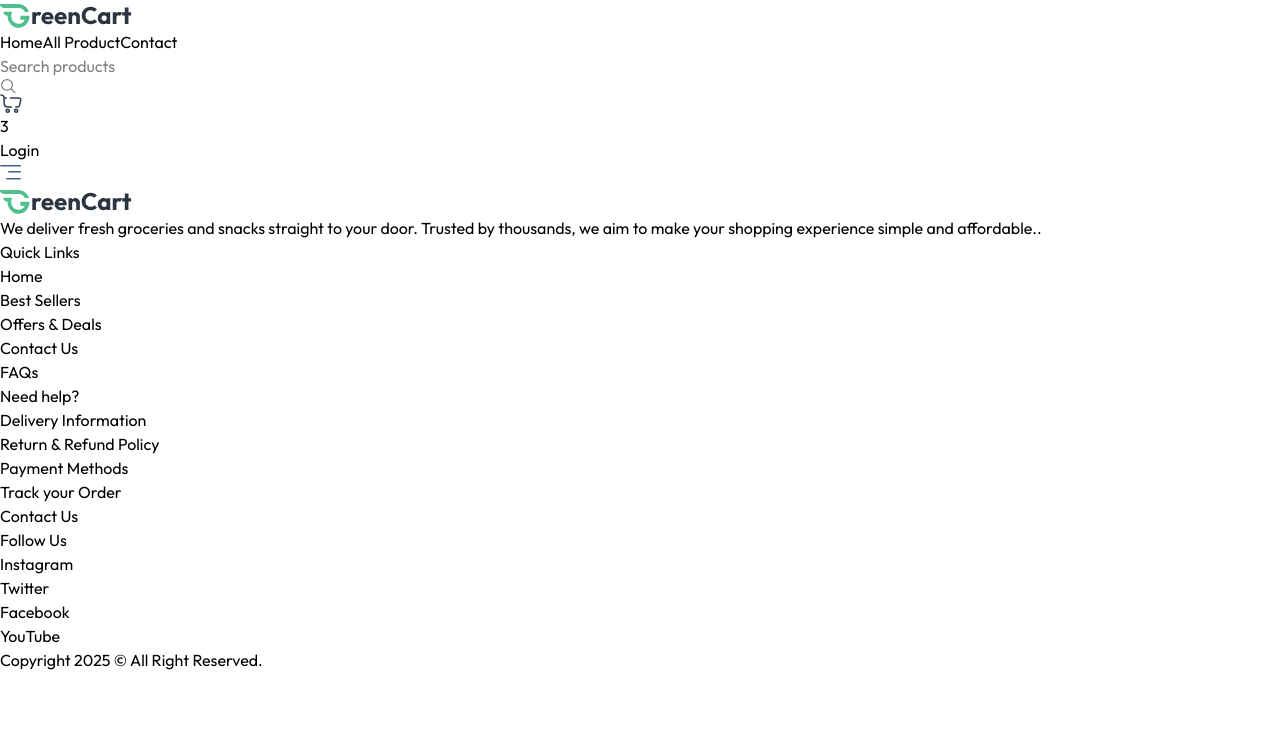
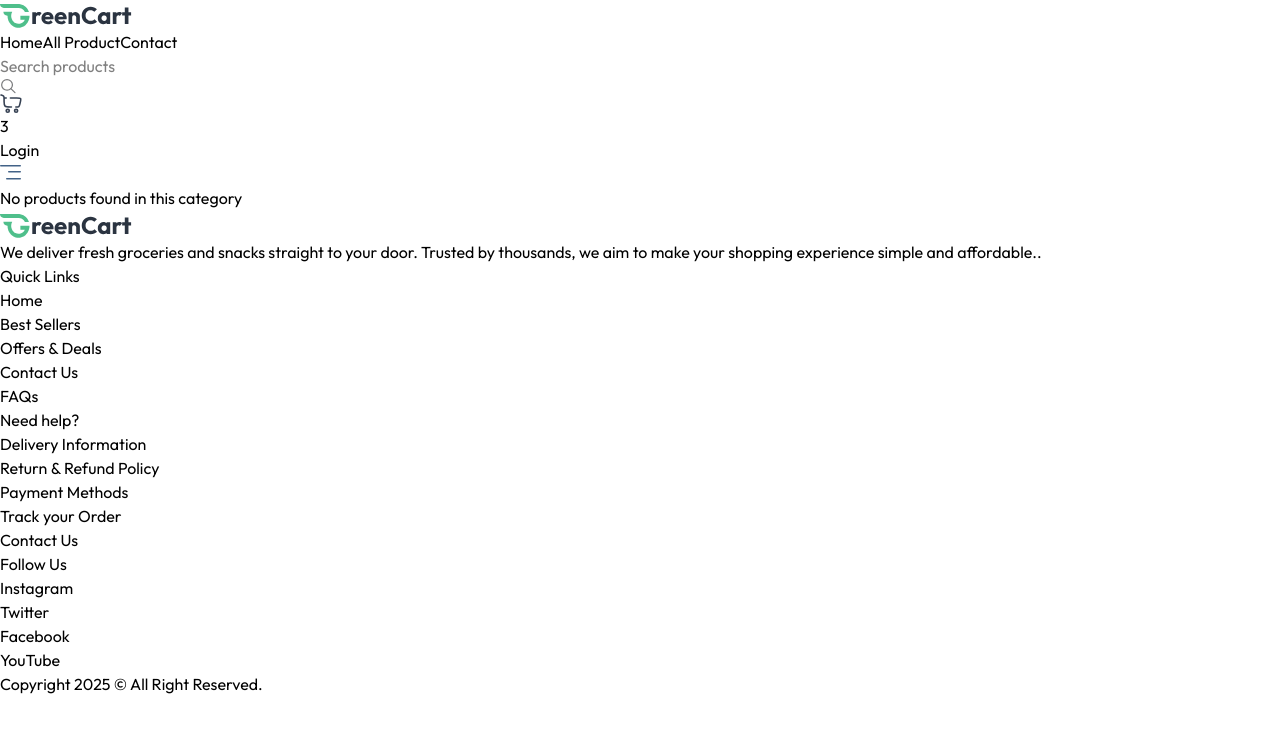
Before and after one commit to IrynaKhonina/greencart, a React (Vite) app in the folder client/: page /products/1 in a window 1280 px wide. Shown: the top 732 px of the page. Built offline with nearby package versions, Linux system fonts and the light colour scheme.

Commit message:
productCategory start

```diff
--- a/client/src/App.jsx
+++ b/client/src/App.jsx
@@ -6,6 +6,7 @@
 import {Login} from "./components/Login.jsx";
 import { useAppContext } from "./contex/AppContex.jsx";
 import {AllProducts} from "./pages/AllProducts.jsx";
+import {ProductCategory} from "./pages/ProductCategory.jsx";
 
 const App = () => {
 
@@ -22,6 +23,7 @@
                 <Routes>
                     <Route path='/' element={<Home/>}/>
                     <Route path='/products' element={<AllProducts/>}/>
+                    <Route path='/products/:category' element={<ProductCategory/>}/>
                 </Routes>
             </div>
 
--- a/client/src/components/ProductCard.jsx
+++ b/client/src/components/ProductCard.jsx
@@ -1,13 +1,15 @@
 import React from 'react';
 import {assets} from "../assets/assets.js";
 import {useAppContext} from "../contex/AppContex.jsx";
+import {useNavigate} from "react-router";
 
 export const ProductCard = ({product}) => {
-    // ИЗМЕНЕНО: Убрала неиспользуемый navigate из контекста
+    const navigate = useNavigate();
     const {currency, addToCart, removeFromCart, cartItems} = useAppContext();
 
     return product && (
-        <div className="border border-gray-500/20 rounded-md md:px-4 px-3 py-2 bg-white min-w-56 max-w-56 w-full">
+        <div onClick={() => {navigate(`/products/${product.category.toLowerCase()}/${product._id}`); scrollTo(0,0)}}
+             className="border border-gray-500/20 rounded-md md:px-4 px-3 py-2 bg-white min-w-56 max-w-56 w-full">
             <div className="group cursor-pointer flex items-center justify-center px-2">
                 <img className="group-hover:scale-105 transition max-w-26 md:max-w-36"
                      src={product.image[0]} alt={product.name}/>
--- /dev/null
+++ b/client/src/pages/ProductCategory.jsx
@@ -0,0 +1,37 @@
+import {useAppContext} from "../contex/AppContex.jsx";
+import {useParams} from "react-router";
+import {categories} from "../assets/assets.js";
+import {ProductCard} from "../components/ProductCard.jsx";
+
+
+export const ProductCategory = () => {
+    const {products} = useAppContext()
+    const {category} = useParams()
+
+    const searchCategory = categories.find((item) => item.path.toLowerCase() === category)
+
+    const filteredProducts = products.filter((product) => product.category.toLowerCase() === category)
+    return (
+        <div className="mt-16">
+            {searchCategory && (
+                <div className='flex flex-col items-end w-max'>
+                    <p className="text-2xl font-medium">{searchCategory.text.toUpperCase()}</p>
+                    <div className="w-16 h-0.5 bg-primary rounded-full"></div>
+                </div>
+            )}
+            {filteredProducts.length > 0 ? (
+                <div className="grid grid-cols-2 sm:grid-cols-3 md:grid-cols-4 lg:grid-cols-5 gap-3 md:gap-6 mt-6">
+                    {filteredProducts.map((product) => (
+                        <ProductCard key ={product._id} product={product} />
+                    ))}
+                </div>
+            ) : (
+                <div className="flex items-center justify-center h-[60vh]">
+                    <p className="text-2xl font-medium text-primary">No products found in this category</p>
+
+                </div>
+            )}
+        </div>
+    );
+
+};
```
